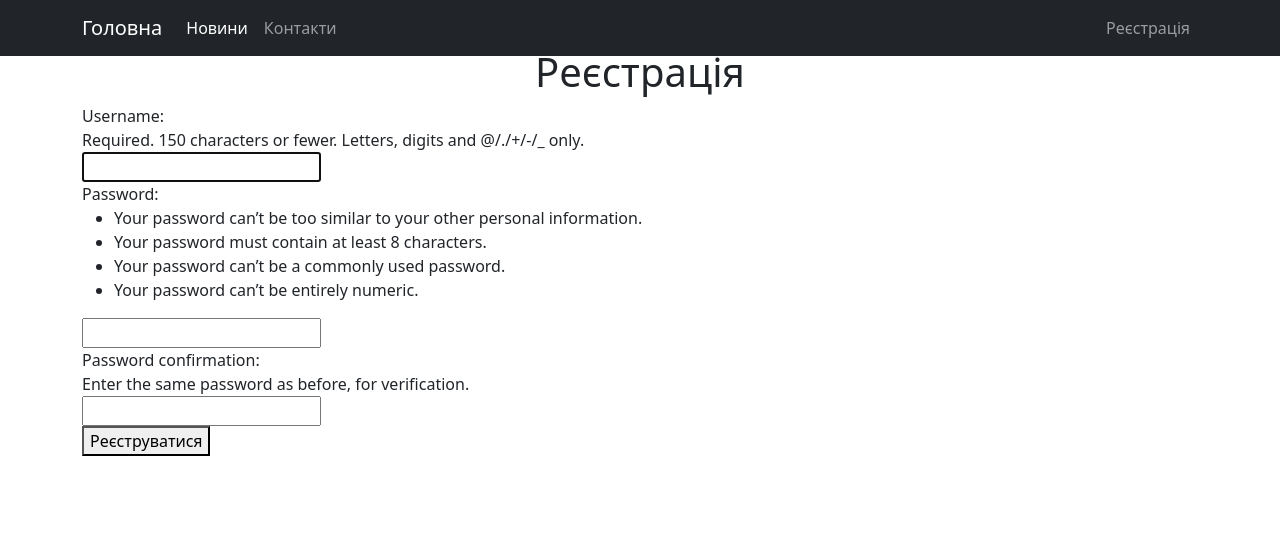
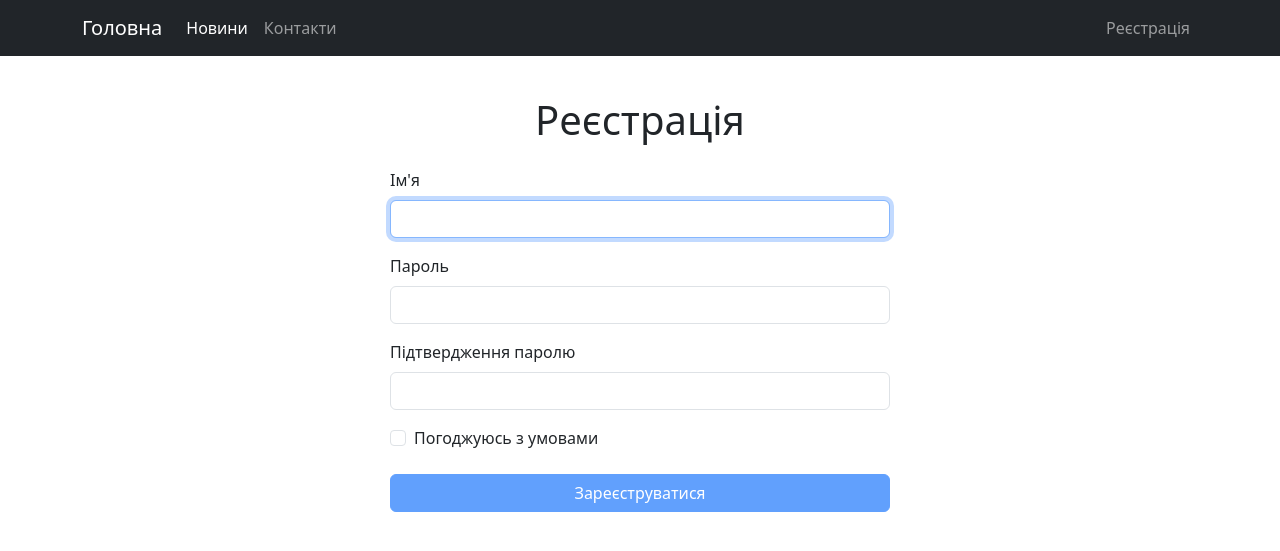
Before and after one commit to novakvova/Django_PV212, a Django app: page /users/register in a window 1280 px wide. Shown: the top 551 px of the page. Run offline with Django 5.2, Linux system fonts and the light colour scheme; some libraries are stand-ins or nearby versions.

Commit message:
Working app is good

```diff
--- a/blog/blog/settings.py
+++ b/blog/blog/settings.py
@@ -39,7 +39,8 @@ INSTALLED_APPS = [
     'django.contrib.messages',
     'django.contrib.staticfiles',
     'posts',
-    'users'
+    'users',
+    'widget_tweaks'
 ]
 
 MIDDLEWARE = [
--- a/blog/templates/layout.html
+++ b/blog/templates/layout.html
@@ -30,7 +30,7 @@
               </ul>
               <ul class="navbar-nav">
                 <li class="nav-item">
-                  <a class="nav-link" aria-current="page" href="/register">Реєстрація</a>
+                  <a class="nav-link" aria-current="page" href="/users/register">Реєстрація</a>
                 </li>
               </ul>
             </div>
--- a/blog/users/templates/users/register.html
+++ b/blog/users/templates/users/register.html
@@ -1,21 +1,87 @@
 {% extends "layout.html" %}
+{% load widget_tweaks %}
 
 {% block title %}
   Реєстрація
-{%endblock%}
-
+{% endblock %}
 
 {% block content %}
+<div class="container my-5">
+    <h1 class="text-center mb-4">Реєстрація</h1>
+    <form id="registrationForm" class="needs-validation mx-auto" style="max-width: 500px;" novalidate method="POST">
+        {% csrf_token %}
 
-<div class="container">
-  <h1 class="text-center">
-    Реєстрація
-  </h1>
-  <form method="post">
-    {% csrf_token %}
-    {{ form }}
-    <button type="submit">Реєструватися</button>
-</form>
+        <div class="mb-3">
+            <label for="firstname" class="form-label">Ім'я</label>
+            {{form.username|add_class:"form-control"}}
+            {% comment %} <input type="text" class="form-control" id="firstname" name="username" required minlength="3" placeholder="Введіть ваше ім'я"> {% endcomment %}
+            <div class="invalid-feedback">Будь ласка, введіть ваше ім'я (мінімум 3 символи).</div>
+        </div>
+
+        {% comment %} <div class="mb-3">
+            <label for="email" class="form-label">Email</label>
+            <input type="email" class="form-control" id="email" name="email" required placeholder="Введіть вашу email-адресу">
+            <div class="invalid-feedback">Будь ласка, введіть правильний email.</div>
+        </div> {% endcomment %}
+
+        <div class="mb-3">
+            <label for="password" class="form-label">Пароль</label>
+            {{form.password1|add_class:"form-control"}}
+            {% comment %} <input type="password" class="form-control" id="password" name="password" required minlength="6" placeholder="Придумайте пароль"> {% endcomment %}
+            <div class="invalid-feedback">Пароль має містити щонайменше 6 символів.</div>
+        </div>
+
+        <div class="mb-3">
+            <label for="confirmPassword" class="form-label">Підтвердження паролю</label>
+            {{form.password2|add_class:"form-control"}}
+            {% comment %} <input type="password" class="form-control" id="confirmPassword" name="confirmPassword" required placeholder="Підтвердіть пароль"> {% endcomment %}
+            <div class="invalid-feedback">Паролі не співпадають.</div>
+        </div>
+
+        <div class="form-check mb-4">
+            <input class="form-check-input" type="checkbox" value="" id="terms" name="terms" required>
+            <label class="form-check-label" for="terms">
+                Погоджуюсь з умовами
+            </label>
+            <div class="invalid-feedback">Ви повинні погодитись з умовами перед відправкою форми.</div>
+        </div>
+
+        <button type="submit" class="btn btn-primary w-100" id="submitBtn" disabled>Зареєструватися</button>
+    </form>
 </div>
 
-{%endblock%}
+<script>
+  document.addEventListener('DOMContentLoaded', () => {
+    const form = document.getElementById('registrationForm');
+    const password = document.getElementById('password1');
+    const confirmPassword = document.getElementById('password2');
+    const termsCheckbox = document.getElementById('terms');
+    const submitButton = document.getElementById('submitBtn');
+
+    // Функція для активації/деактивації кнопки
+    const toggleSubmitButton = () => {
+      submitButton.disabled = !termsCheckbox.checked;
+    };
+
+    // Стежити за змінами в чекбоксі
+    termsCheckbox.addEventListener('change', toggleSubmitButton);
+
+    form.addEventListener('submit', function (event) {
+      if (password.value !== confirmPassword.value) {
+        confirmPassword.setCustomValidity("Паролі не співпадають.");
+      } else {
+        confirmPassword.setCustomValidity("");
+      }
+
+      if (!form.checkValidity()) {
+        event.preventDefault();
+        event.stopPropagation();
+      }
+
+      form.classList.add('was-validated');
+    });
+    toggleSubmitButton();
+  });
+</script>
+
+{% endblock %}
--- a/blog/users/views.py
+++ b/blog/users/views.py
@@ -1,7 +1,28 @@
-from django.shortcuts import render
+from django.shortcuts import redirect, render
+from django.contrib.auth.hashers import make_password
 from django.contrib.auth.forms import UserCreationForm
 
 # Create your views here.
 def register_view(request):
+    if request.method == 'POST':
+        form = UserCreationForm(request.POST)
+        if form.is_valid():
+            form.save()
+            return redirect("posts:list")
+        # username = request.POST['firstname']
+        # email = request.POST['email']
+        # password = request.POST['password']
+        # confirm_password = request.POST['confirmPassword']
+
+        # if password != confirm_password:
+        #     return render(request, 'users/register.html')
+
+        # hashed_password = make_password(password)
+
+        # user = User(username=username, email=email, password=hashed_password)
+        # user.save()
+
+        # print(f"Користувач зареєстрований: {user}")
+        # return render(request, "registration_success.html")
     form = UserCreationForm()
     return render(request, 'users/register.html', { "form": form })
```
Also changed, not shown: README.md.
